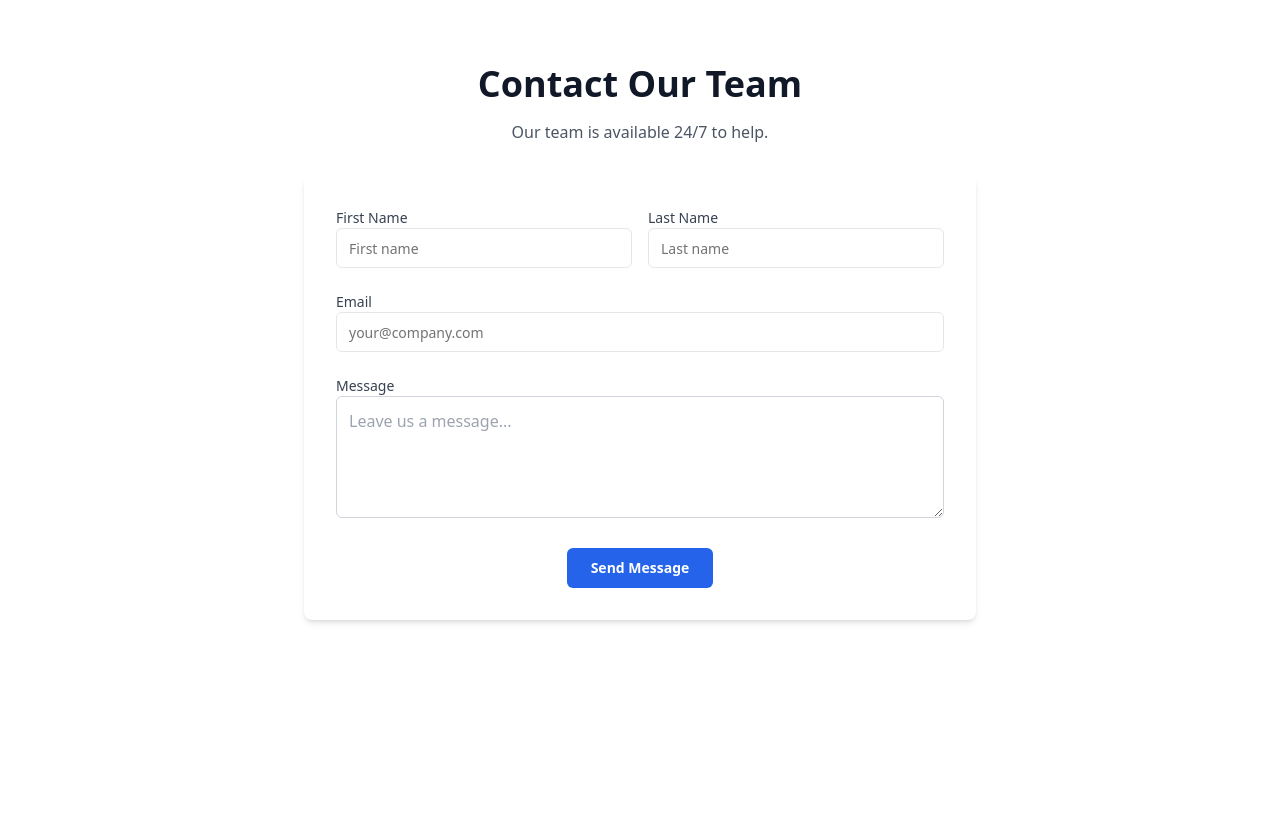
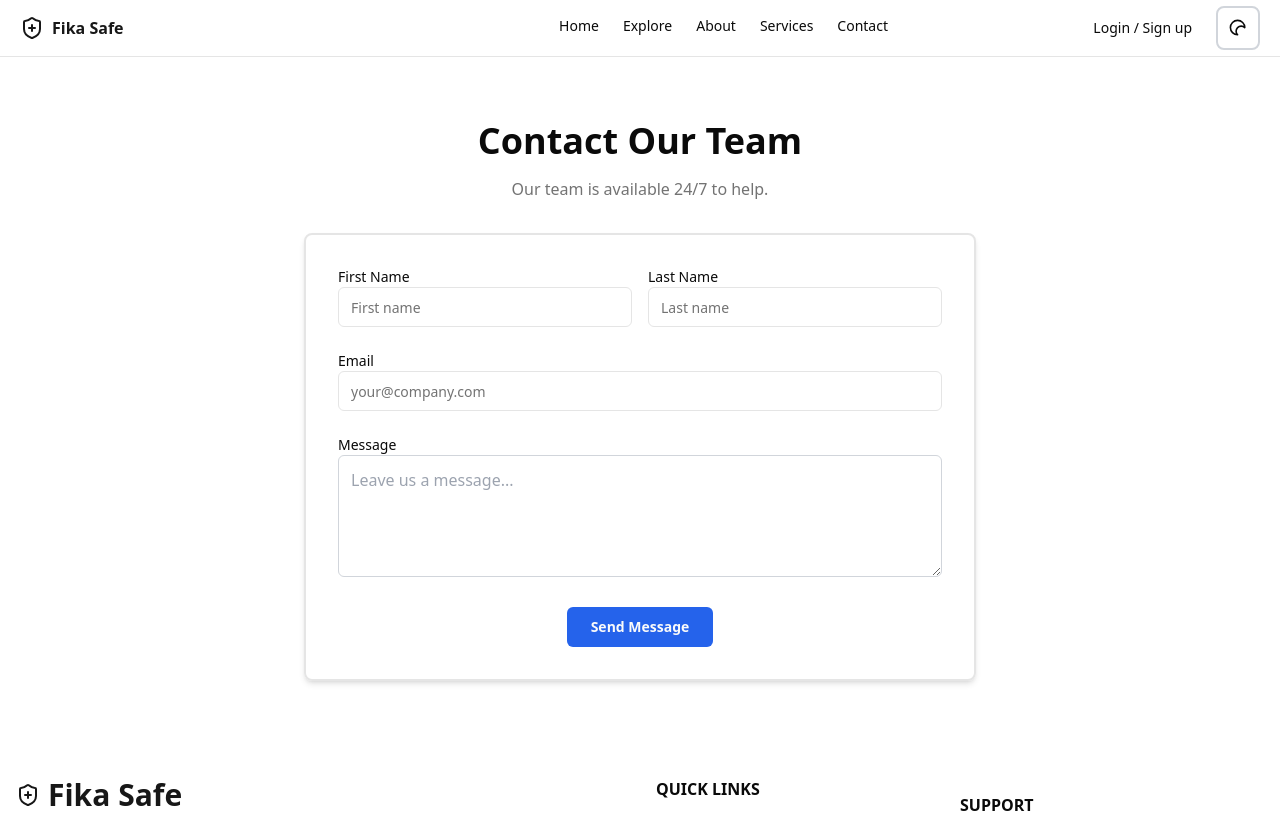
Before and after one commit to kipkoechjaphet52/fika-safe, a Next.js app: page /contact in a window 1280 px wide. Shown: the top 813 px of the page. Built offline with nearby package versions, Linux system fonts and the light colour scheme; no server answers.

Commit message:
Merge resolve and Contacts page updates

```diff
--- a/app/(pages)/contact/page.tsx
+++ b/app/(pages)/contact/page.tsx
@@ -2,29 +2,33 @@
 
 import { Input } from '@/app/Components/ui/input';
 import { Button } from '@/app/Components/ui/button';
+import Header from '@/app/Components/Header';
+import Footer from '@/app/Components/Footer';
 
 
 export default function ContactPage() {
   return (
+    <div className='w-full h-full'>
+      <Header/>
       <div className="max-w-3xl mx-auto py-12 px-6 md:py-16 md:px-12">
-      <h1 className="text-3xl md:text-4xl font-bold text-center mb-4 text-gray-900">
+        <h1 className="text-3xl md:text-4xl font-bold text-center mb-4">
           Contact Our Team
         </h1>
-      <p className="text-center text-gray-600 mb-8">
+        <p className="text-center text-muted-foreground mb-8">
           Our team is available 24/7 to help.
         </p>
 
-      <form className="space-y-6 bg-white shadow-md rounded-lg p-6 md:p-8">
+        <form className="space-y-6 border-2 shadow-md rounded-lg p-6 md:p-8">
           {/* First & Last Name */}
           <div className="grid grid-cols-1 md:grid-cols-2 gap-4">
             <div>
-            <label htmlFor="firstName" className="block text-sm font-medium text-gray-700">
+              <label htmlFor="firstName" className="block text-sm font-medium">
                 First Name
               </label>
               <Input id="firstName" type="text" placeholder="First name" required />
             </div>
             <div>
-            <label htmlFor="lastName" className="block text-sm font-medium text-gray-700">
+              <label htmlFor="lastName" className="block text-sm font-medium">
                 Last Name
               </label>
               <Input id="lastName" type="text" placeholder="Last name" required />
@@ -33,7 +37,7 @@ export default function ContactPage() {
 
           {/* Email */}
           <div>
-          <label htmlFor="email" className="block text-sm font-medium text-gray-700">
+            <label htmlFor="email" className="block text-sm font-medium ">
               Email
             </label>
             <Input id="email" type="email" placeholder="your@company.com" required />
@@ -41,7 +45,7 @@ export default function ContactPage() {
 
           {/* Message */}
           <div>
-          <label htmlFor="message" className="block text-sm font-medium text-gray-700">
+            <label htmlFor="message" className="block text-sm font-medium ">
               Message
             </label>
             <textarea
@@ -55,11 +59,13 @@ export default function ContactPage() {
 
           {/* Submit Button */}
           <div className="flex justify-center">
-          <Button className="w-full md:w-auto px-6 py-3 bg-blue-600 text-white font-semibold rounded-md hover:bg-blue-700 transition-colors">
+            <Button className="w-full md:w-auto px-6 py-3 bg-blue-600  font-semibold rounded-md hover:bg-blue-700 transition-colors">
               Send Message
             </Button>
           </div>
         </form>
       </div>
+      <Footer/>
+    </div>
   );
 }
--- a/app/Components/ui/card.tsx
+++ b/app/Components/ui/card.tsx
@@ -10,7 +10,7 @@ const Card = React.forwardRef<
     ref={ref}
     className={cn(
       'rounded-lg border bg-card text-card-foreground shadow-sm',
-      className ?? "" // Ensuring className is always a string
+      className
     )}
     {...props}
   />
@@ -23,7 +23,7 @@ const CardHeader = React.forwardRef<
 >(({ className, ...props }, ref) => (
   <div
     ref={ref}
-    className={cn('flex flex-col space-y-1.5 p-6', className ?? "")}
+    className={cn('flex flex-col space-y-1.5 p-6', className)}
     {...props}
   />
 ));
@@ -37,7 +37,7 @@ const CardTitle = React.forwardRef<
     ref={ref}
     className={cn(
       'text-2xl font-semibold leading-none tracking-tight',
-      className ?? ""
+      className
     )}
     {...props}
   />
@@ -50,7 +50,7 @@ const CardDescription = React.forwardRef<
 >(({ className, ...props }, ref) => (
   <p
     ref={ref}
-    className={cn('text-sm text-muted-foreground', className ?? "")}
+    className={cn('text-sm text-muted-foreground', className)}
     {...props}
   />
 ));
@@ -60,7 +60,7 @@ const CardContent = React.forwardRef<
   HTMLDivElement,
   React.HTMLAttributes<HTMLDivElement>
 >(({ className, ...props }, ref) => (
-  <div ref={ref} className={cn('p-6 pt-0', className ?? "")} {...props} />
+  <div ref={ref} className={cn('p-6 pt-0', className)} {...props} />
 ));
 CardContent.displayName = 'CardContent';
 
@@ -70,7 +70,7 @@ const CardFooter = React.forwardRef<
 >(({ className, ...props }, ref) => (
   <div
     ref={ref}
-    className={cn('flex items-center p-6 pt-0', className ?? "")}
+    className={cn('flex items-center p-6 pt-0', className)}
     {...props}
   />
 ));
--- a/components/ui/button.tsx
+++ /dev/null
@@ -1,12 +0,0 @@
-import React from 'react';
-
-export function Button({ children, className, ...props }: React.ButtonHTMLAttributes<HTMLButtonElement>) {
-  return (
-    <button
-      className={`bg-blue-500 text-white px-4 py-2 rounded-md hover:bg-blue-600 focus:outline-none focus:ring-2 focus:ring-blue-400 ${className}`}
-      {...props}
-    >
-      {children}
-    </button>
-  );
-}
--- a/components/ui/card.tsx
+++ /dev/null
@@ -1,44 +0,0 @@
-import * as React from "react";
-
-import { cn } from "@/lib/utils";
-
-const Card = React.forwardRef<
-  HTMLDivElement,
-  React.HTMLAttributes<HTMLDivElement>
->(({ className = "", ...props }, ref) => (
-  <div
-    ref={ref}
-    className={cn(
-      "rounded-lg border bg-white text-gray-900 shadow-sm p-4",
-      className || "" // Ensuring className is never undefined
-    )}
-    {...props}
-  />
-));
-Card.displayName = "Card";
-
-const CardHeader = React.forwardRef<
-  HTMLDivElement,
-  React.HTMLAttributes<HTMLDivElement>
->(({ className = "", ...props }, ref) => (
-  <div ref={ref} className={cn("mb-4", className || "")} {...props} />
-));
-CardHeader.displayName = "CardHeader";
-
-const CardTitle = React.forwardRef<
-  HTMLParagraphElement,
-  React.HTMLAttributes<HTMLHeadingElement>
->(({ className = "", ...props }, ref) => (
-  <h3 ref={ref} className={cn("text-lg font-semibold", className || "")} {...props} />
-));
-CardTitle.displayName = "CardTitle";
-
-const CardContent = React.forwardRef<
-  HTMLDivElement,
-  React.HTMLAttributes<HTMLDivElement>
->(({ className = "", ...props }, ref) => (
-  <div ref={ref} className={cn("p-4", className || "")} {...props} />
-));
-CardContent.displayName = "CardContent";
-
-export { Card, CardHeader, CardTitle, CardContent };
--- a/components/ui/input.tsx
+++ /dev/null
@@ -1,12 +0,0 @@
-import React from 'react';
-
-export function Input({ type, placeholder, ...props }: React.InputHTMLAttributes<HTMLInputElement>) {
-  return (
-    <input
-      type={type}
-      placeholder={placeholder}
-      className="w-full px-4 py-2 border rounded-md focus:outline-none focus:ring-2 focus:ring-blue-500"
-      {...props}
-    />
-  );
-}
--- a/lib/utils.ts
+++ /dev/null
@@ -1,3 +0,0 @@
-export function cn(...classes: string[]) {
-    return classes.filter(Boolean).join(" ");
-  }
```
Also changed, not shown: 2 other files (tests, documents, lock files or other folders). Lines whose indentation alone changed are shown as unchanged.
